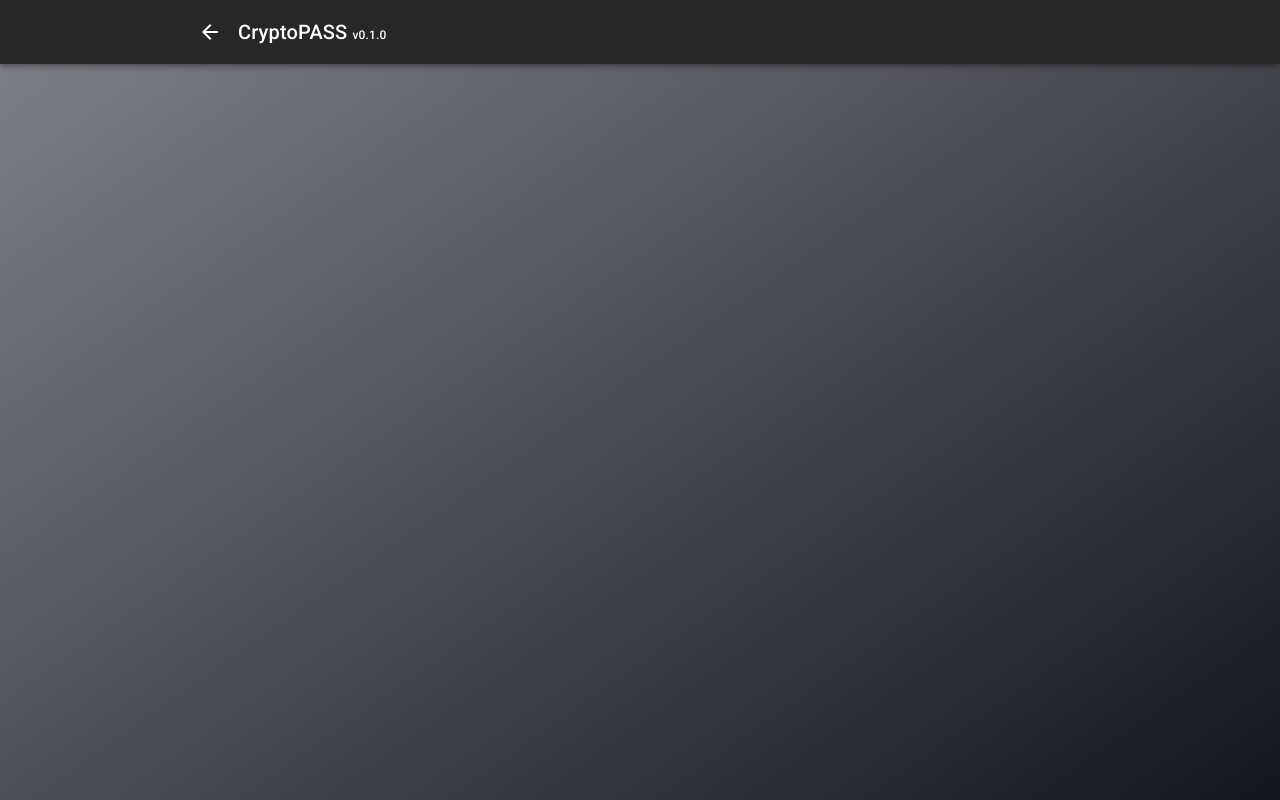
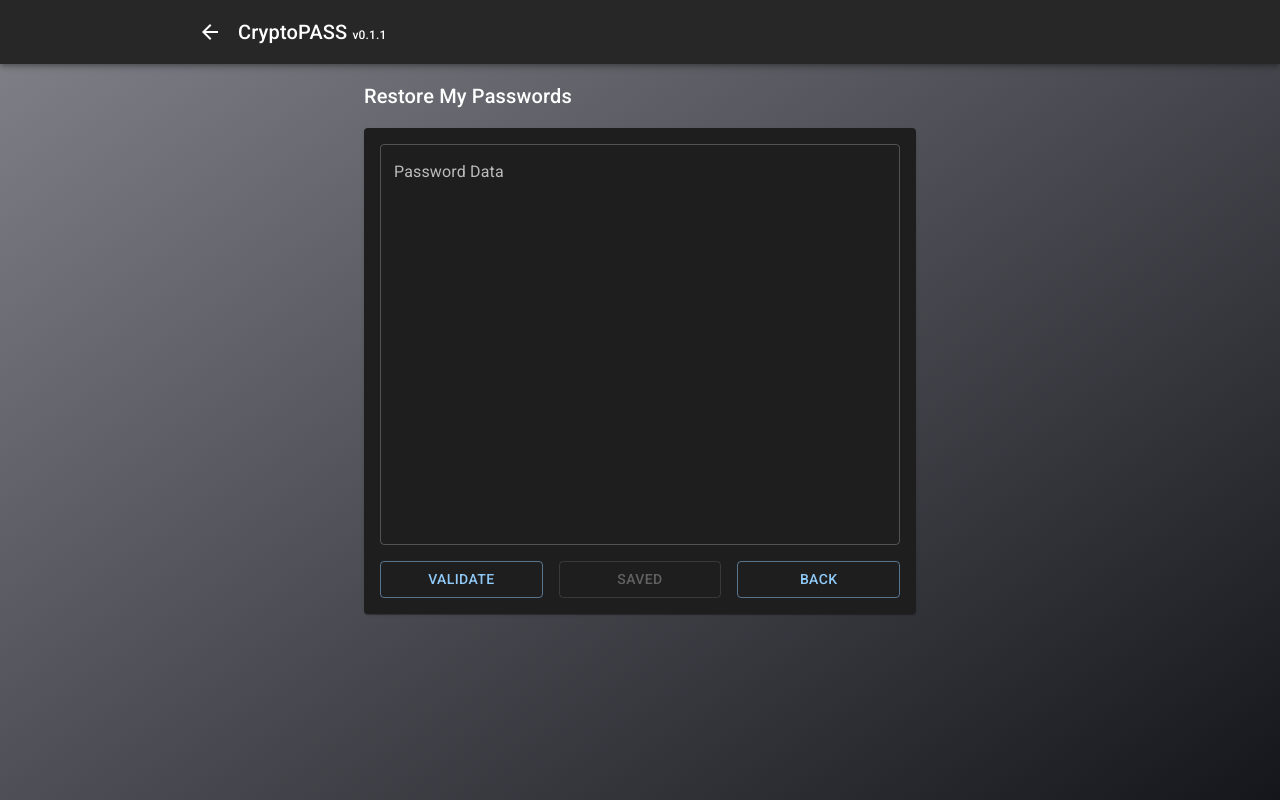
Before and after one commit to openXapps/web-apps-cryptopass, a React (Create React App) app: page /apps/cryptopass/upload in a window 1280 px wide. Built offline with nearby package versions, Linux system fonts and the light colour scheme.

Commit message:
First release

```diff
--- a/package.json
+++ b/package.json
@@ -1,6 +1,6 @@
 {
   "name": "web-apps-cryptopass",
-  "version": "0.1.0",
+  "version": "0.1.1",
   "private": true,
   "homepage": "/apps/cryptopass/",
   "dependencies": {
--- a/src/config/defaults.js
+++ b/src/config/defaults.js
@@ -14,7 +14,8 @@ export const storageItems = {
  */
 export const cryptopassSettings = {
   // Remember to update package.json with version
-  version: '0.1.0',
+  version: '0.1.1',
+  // version: '0.1.0',
   // themeIsDark: false,
   themeIsDark: true,
   confirmOnDelete: true,
--- a/src/helpers/initializer.js
+++ b/src/helpers/initializer.js
@@ -17,4 +17,10 @@ export const initialUse = () => {
   if (!passwords.statusOK) {
     saveLocalStorage(storageItems.passwords, cryptopassPasswords);
   }
+
+  // Bump version
+  if (settings.statusOK && settings.data.version.indexOf(cryptopassSettings.version) === -1) {
+    saveLocalStorage(storageItems.settings, { ...settings.data, version: cryptopassSettings.version });
+  }
+
 };
--- a/src/helpers/localstorage.js
+++ b/src/helpers/localstorage.js
@@ -164,10 +164,10 @@ export const getPasswordById = (passwordId) => {
 
 /**
  * Get DOWNLOADABLE data from storage
+ * @returns String of downloadable data
  */
 export const getDownloadableData = () => {
   let data = '{\n"passwords":\n';
-  data += ',\n"passwords":\n';
   data += stringPop(JSON.stringify(getPasswords().data));
   data += '\n}';
   return data;
@@ -181,6 +181,7 @@ function stringPop(data) {
   let result = data;
   result = result.replace('[', '[\n');
   result = result.replace(']', '\n]');
+  result = result.replace(/","/g, '",\n"');
   result = result.replace(/},{/g, '},\n{');
   return result;
 }
--- a/src/helpers/utilities.js
+++ b/src/helpers/utilities.js
@@ -66,3 +66,21 @@ export const decryptCipher = (cipher, secret) => {
 export const encryptString = (value, secret) => {
   return CryptoJs.AES.encrypt(value, secret).toString();
 };
+
+/**
+ * Helper function to validate string of passwords for upload
+ * @param {string} value String value of passwords to validate
+ * @returns JavaScript object of validated passwords
+ */
+export const validateImportString = (value) => {
+  let response = { ok: false, result: [], message: '' };
+
+  try {
+    response.result = JSON.parse(value);
+    response.ok = true;
+  } catch (error) {
+    response.message = error.message;
+  }
+
+  return response;
+};
--- a/src/routes/Download.jsx
+++ b/src/routes/Download.jsx
@@ -1,6 +1,56 @@
+import { useState } from 'react';
+import { useNavigate } from 'react-router-dom';
+
+import Container from '@mui/material/Container';
+import Paper from '@mui/material/Paper';
+import Stack from '@mui/material/Stack';
+import TextField from '@mui/material/TextField';
+import Button from '@mui/material/Button';
+import Toolbar from '@mui/material/Toolbar';
+import Typography from '@mui/material/Typography';
+
+import { getDownloadableData } from '../helpers/localstorage';
+import { copyToClipboard } from '../helpers/utilities';
+
 function Download() {
+  const rrNavigate = useNavigate();
+  const [isCopied, setIsCopied] = useState(false);
+  const passwords = getDownloadableData();
+
+  const handleCopyButton = () => {
+    copyToClipboard(passwords).finally(() => {
+      setIsCopied(true);
+    });
+  };
+
   return (
-    <div>Download</div>
+    <Container maxWidth="sm">
+      <Toolbar />
+      <Typography variant="h6" sx={{ mt: 2 }}>Backup My Passwords</Typography>
+      <Paper sx={{ mt: 2, p: 2 }}>
+        <TextField
+          label="Password Data"
+          multiline
+          fullWidth
+          rows={16}
+          value={passwords}
+          disabled
+        />
+        <Stack mt={2} direction="row" spacing={2}>
+          <Button
+            variant="outlined"
+            fullWidth
+            onClick={handleCopyButton}
+            disabled={isCopied}
+          >{isCopied ? 'Copied' : 'Copy'}</Button>
+          <Button
+            variant="outlined"
+            fullWidth
+            onClick={() => rrNavigate(-1)}
+          >Back</Button>
+        </Stack>
+      </Paper>
+    </Container>
   );
 }
 
--- a/src/routes/Settings.jsx
+++ b/src/routes/Settings.jsx
@@ -48,6 +48,7 @@ const Settings = () => {
           <Typography>Dark Mode</Typography>
           <Switch checked={state.themeIsDark} onChange={handleTheme} />
         </Stack>
+        <Typography sx={{ mt: 2, color: 'warning.main' }}>Setting options below is for future use!</Typography>
         <Stack direction="row" alignItems="center" justifyContent="space-between" spacing={2} mt={2}>
           <Typography>Confirm On Delete</Typography>
           <Switch checked={_confirmOnDelete} onChange={handleConfirmOnDelete} />
--- a/src/routes/Upload.jsx
+++ b/src/routes/Upload.jsx
@@ -1,6 +1,76 @@
+import { useState } from 'react';
+import { useNavigate } from 'react-router-dom';
+
+import Container from '@mui/material/Container';
+import Paper from '@mui/material/Paper';
+import Stack from '@mui/material/Stack';
+import TextField from '@mui/material/TextField';
+import Button from '@mui/material/Button';
+import Toolbar from '@mui/material/Toolbar';
+import Typography from '@mui/material/Typography';
+
+import { saveLocalStorage } from '../helpers/localstorage';
+import { storageItems } from '../config/defaults';
+import { validateImportString } from '../helpers/utilities';
+
 function Upload() {
+  const rrNavigate = useNavigate();
+  const [passwordsString, setPasswordsString] = useState('');
+  const [passwordsObject, setPasswordsObject] = useState('');
+  const [isValid, setIsValid] = useState(false);
+  const [isSaved, setIsSaved] = useState(true);
+
+  const handleValidationButton = () => {
+    const validation = validateImportString(passwordsString);
+    if (validation.ok) {
+      setIsValid(true);
+      setIsSaved(false);
+      setPasswordsObject(validation.result.passwords);
+    } else {
+      console.log('Upload: validation error...', validation.message);
+    }
+  };
+
+  const handleSaveButton = () => {
+    saveLocalStorage(storageItems.passwords, passwordsObject);
+    setIsSaved(true);
+  };
+
   return (
-    <div>Upload</div>
+    <Container maxWidth="sm">
+      <Toolbar />
+      <Typography variant="h6" sx={{ mt: 2 }}>Restore My Passwords</Typography>
+      <Paper sx={{ mt: 2, p: 2 }}>
+        <TextField
+          label="Password Data"
+          multiline
+          fullWidth
+          rows={16}
+          value={passwordsString}
+          disabled={isValid}
+          onChange={(e) => setPasswordsString(e.currentTarget.value)}
+        />
+        <Stack mt={2} direction="row" spacing={2}>
+          <Button
+            variant="outlined"
+            fullWidth
+            onClick={handleValidationButton}
+            disabled={isValid}
+          >{isValid ? 'Validated' : 'Validate'}</Button>
+          <Button
+            variant="outlined"
+            fullWidth
+            onClick={handleSaveButton}
+            disabled={isSaved}
+          >{isSaved ? 'Saved' : 'Save'}</Button>
+          <Button
+            variant="outlined"
+            fullWidth
+            onClick={() => rrNavigate(-1)}
+          >Back</Button>
+        </Stack>
+      </Paper>
+    </Container>
   );
 }
 
```
